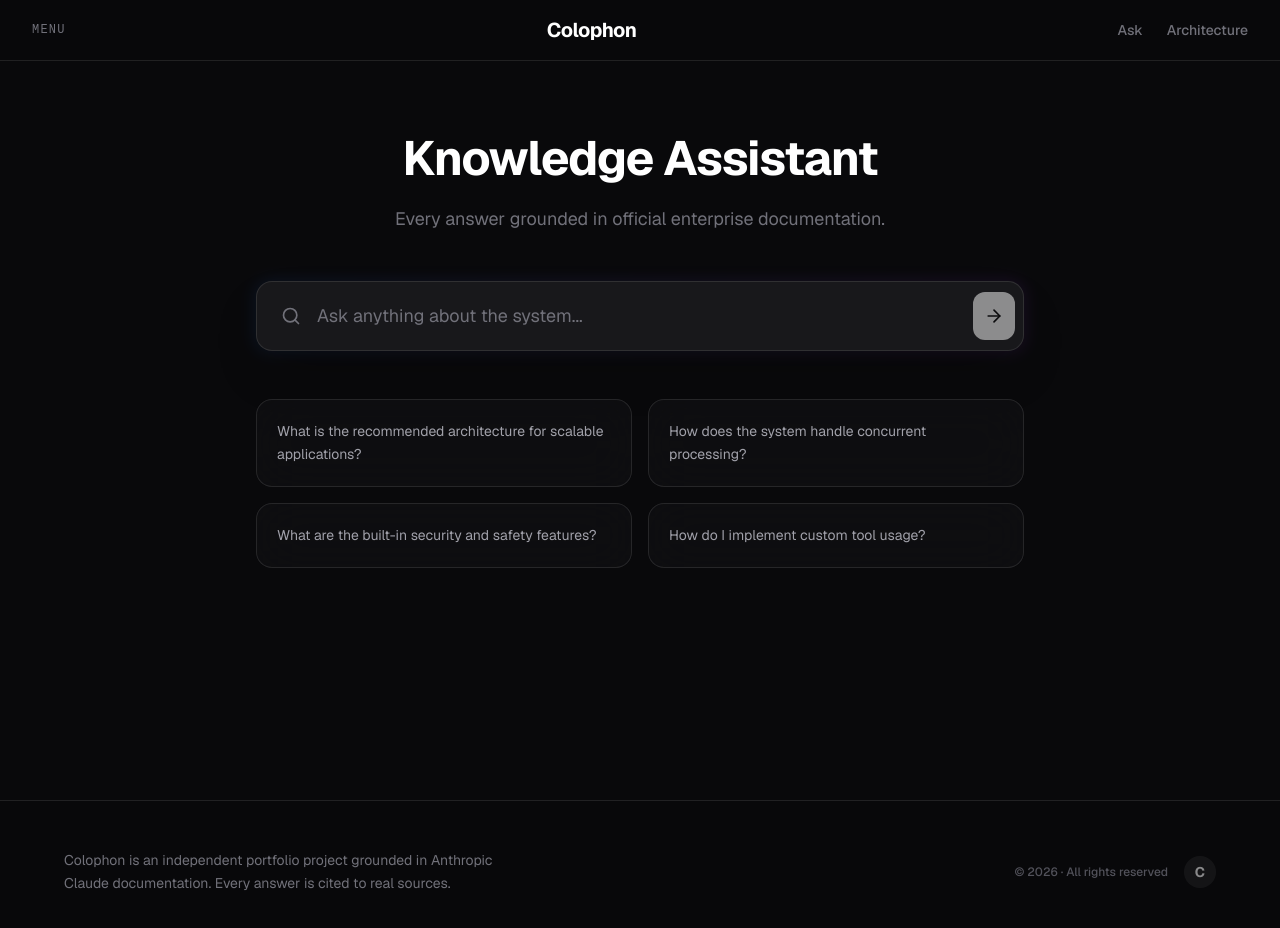
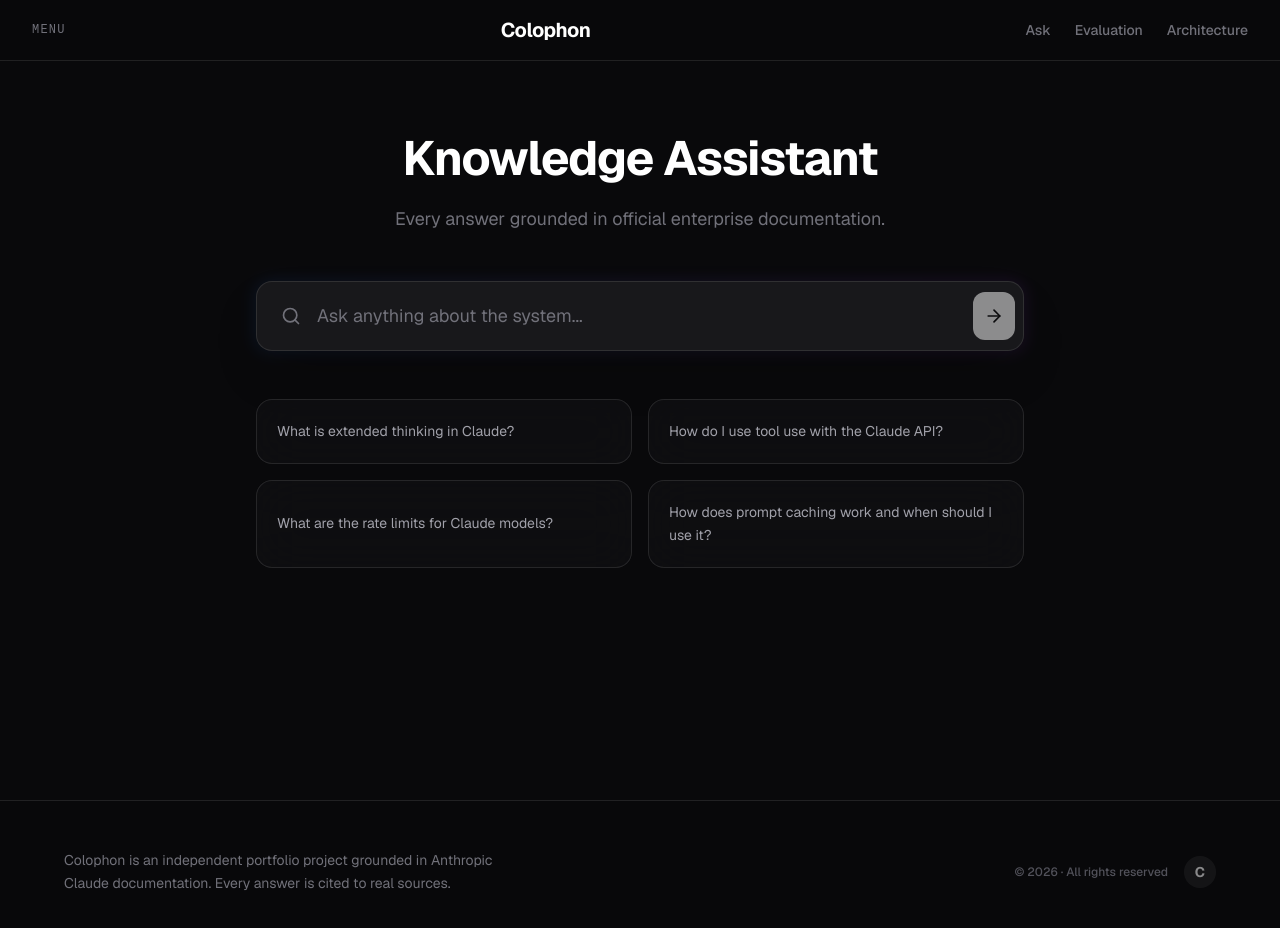
Before and after one commit to nikitasachan2004/colophon, a Next.js app in the folder frontend-web/: page /ask in a window 1280 px wide. Shown: the top 928 px of the page. Built offline with nearby package versions, Linux system fonts and the light colour scheme.

Commit message:
fix(frontend): fix all errors — stale HF Spaces refs, wrong metric values, missing nav link, generic example questions

```diff
--- a/frontend-web/app/architecture/page.tsx
+++ b/frontend-web/app/architecture/page.tsx
@@ -244,7 +244,7 @@ export default function ArchitecturePage() {
                 { category: "Generation", items: ["Groq API (prod)", "Ollama (dev)", "Fast inference"] },
                 { category: "Backend", items: ["FastAPI", "Python", "Async/await"] },
                 { category: "Frontend", items: ["Next.js 16", "React 19", "TypeScript"] },
-                { category: "Deployment", items: ["Vercel (UI)", "HF Spaces (API)", "Free tiers"] },
+                { category: "Deployment", items: ["Vercel (UI)", "Render (API)", "Free tiers"] },
               ].map((section) => (
                 <motion.div key={section.category} variants={itemVariants} className="glass-card p-6 hover:-translate-y-1 transition-transform">
                   <h3 className="font-display font-medium text-base mb-4 text-ink">
--- a/frontend-web/app/ask/page.tsx
+++ b/frontend-web/app/ask/page.tsx
@@ -27,10 +27,10 @@ export default function AskPage() {
   const [stage, setStage] = React.useState<"idle" | "retrieving" | "generating">("idle");
 
   const exampleQuestions = [
-    "What is the recommended architecture for scalable applications?",
-    "How does the system handle concurrent processing?",
-    "What are the built-in security and safety features?",
-    "How do I implement custom tool usage?",
+    "What is extended thinking in Claude?",
+    "How do I use tool use with the Claude API?",
+    "What are the rate limits for Claude models?",
+    "How does prompt caching work and when should I use it?",
   ];
 
   const handleAsk = async (question: string) => {
--- a/frontend-web/app/evaluation/page.tsx
+++ b/frontend-web/app/evaluation/page.tsx
@@ -2,13 +2,14 @@
 
 import { motion } from "motion/react";
 import { CheckCircle2, TrendingUp, Target, Shield } from "lucide-react";
+import { PROJECT_STATS } from "@/lib/data";
 
 export default function EvaluationPage() {
   const metrics = [
-    { label: "Recall@5", value: 0.950, unit: "chunks retrieved", icon: Target },
-    { label: "Faithfulness", value: 0.706, unit: "claims grounded", icon: CheckCircle2 },
-    { label: "Context Precision", value: 0.861, unit: "relevant in top-5", icon: TrendingUp },
-    { label: "OOD Refusal Accuracy", value: 0.980, unit: "out-of-domain", icon: Shield },
+    { label: "Recall@5", value: PROJECT_STATS.recallAtFive, unit: "chunks retrieved", icon: Target },
+    { label: "Faithfulness", value: PROJECT_STATS.faithfulness, unit: "claims grounded", icon: CheckCircle2 },
+    { label: "Context Precision", value: PROJECT_STATS.contextPrecision, unit: "relevant in top-5", icon: TrendingUp },
+    { label: "OOD Refusal Accuracy", value: PROJECT_STATS.oodAccuracy, unit: "out-of-domain", icon: Shield },
   ];
 
   const ablationStages = [
@@ -51,25 +52,25 @@ export default function EvaluationPage() {
       metric: "Recall@5",
       definition: "% of relevant chunks in top-5 retrieved candidates",
       ragas: true,
-      value: 0.950,
+      value: PROJECT_STATS.recallAtFive,
     },
     {
       metric: "Faithfulness",
       definition: "% of generated claims grounded in retrieved context",
       ragas: true,
-      value: 0.706,
+      value: PROJECT_STATS.faithfulness,
     },
     {
       metric: "Context Precision",
       definition: "% of retrieved chunks that are answer-relevant",
       ragas: true,
-      value: 0.861,
+      value: PROJECT_STATS.contextPrecision,
     },
     {
       metric: "OOD Accuracy",
       definition: "% of out-of-domain questions correctly refused",
       ragas: false,
-      value: 0.980,
+      value: PROJECT_STATS.oodAccuracy,
     },
   ];
 
--- a/frontend-web/app/layout.tsx
+++ b/frontend-web/app/layout.tsx
@@ -44,6 +44,9 @@ export default function RootLayout({
             <Link href="/ask" className="font-medium text-sm text-muted hover:text-ink transition-colors">
               Ask
             </Link>
+            <Link href="/evaluation" className="font-medium text-sm text-muted hover:text-ink transition-colors">
+              Evaluation
+            </Link>
             <Link href="/architecture" className="font-medium text-sm text-muted hover:text-ink transition-colors">
               Architecture
             </Link>
--- a/frontend-web/lib/data.ts
+++ b/frontend-web/lib/data.ts
@@ -105,7 +105,7 @@ export const TECH_STACK = [
   { layer: "Backend", choice: "FastAPI + uvicorn", cost: "Free" },
   { layer: "Frontend", choice: "Next.js 16 (App Router) + Tailwind + shadcn", cost: "Free" },
   { layer: "Evaluation", choice: "RAGAS 0.3.9 + Ollama judge (llama3.1:8b)", cost: "Free" },
-  { layer: "Backend hosting", choice: "Hugging Face Spaces (Docker SDK, CPU Basic)", cost: "Free" },
+  { layer: "Backend hosting", choice: "Render (Docker, free tier)", cost: "Free" },
   { layer: "Frontend hosting", choice: "Vercel (free tier)", cost: "Free" },
   { layer: "CI", choice: "GitHub Actions", cost: "Free (public repo)" },
 ] as const;
```
